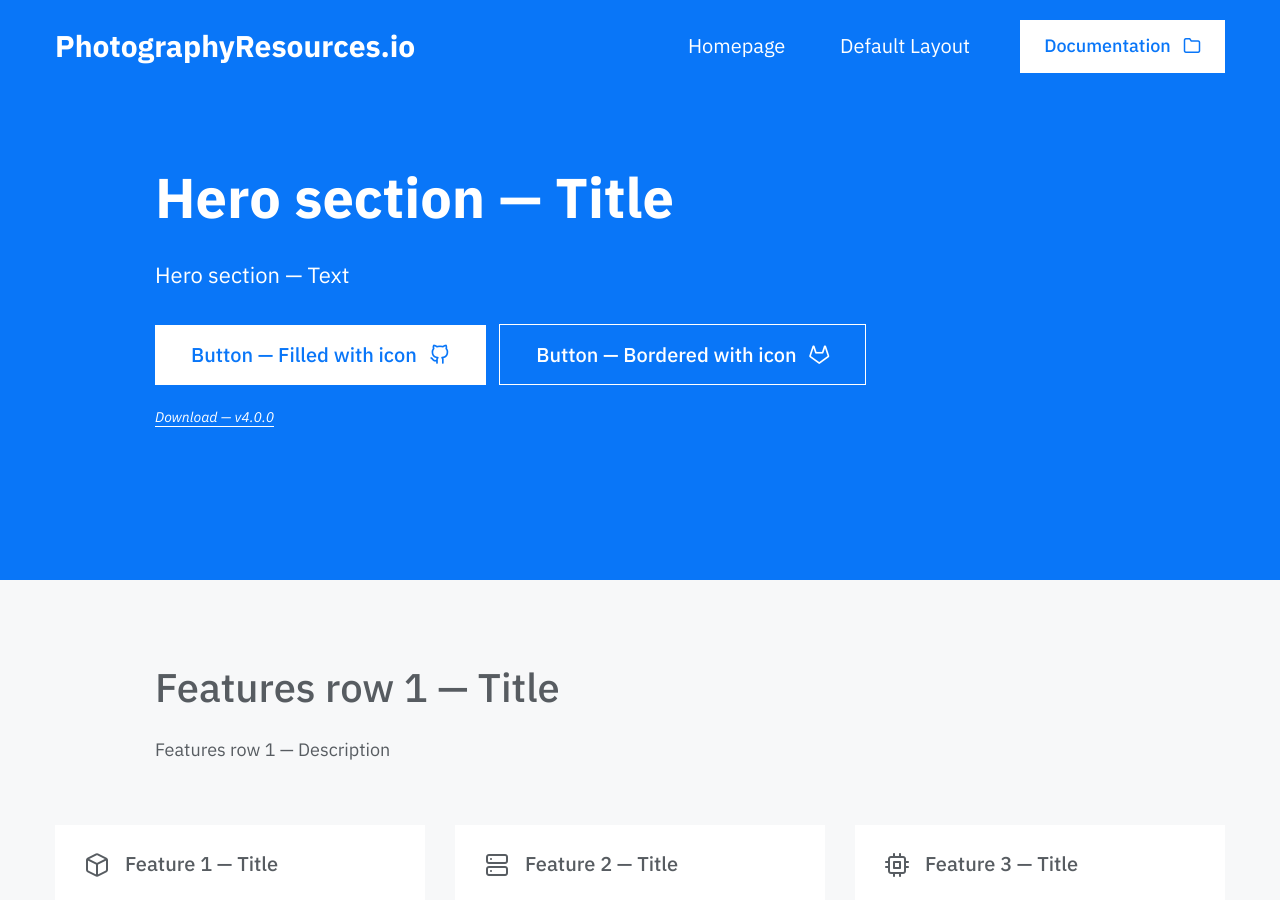
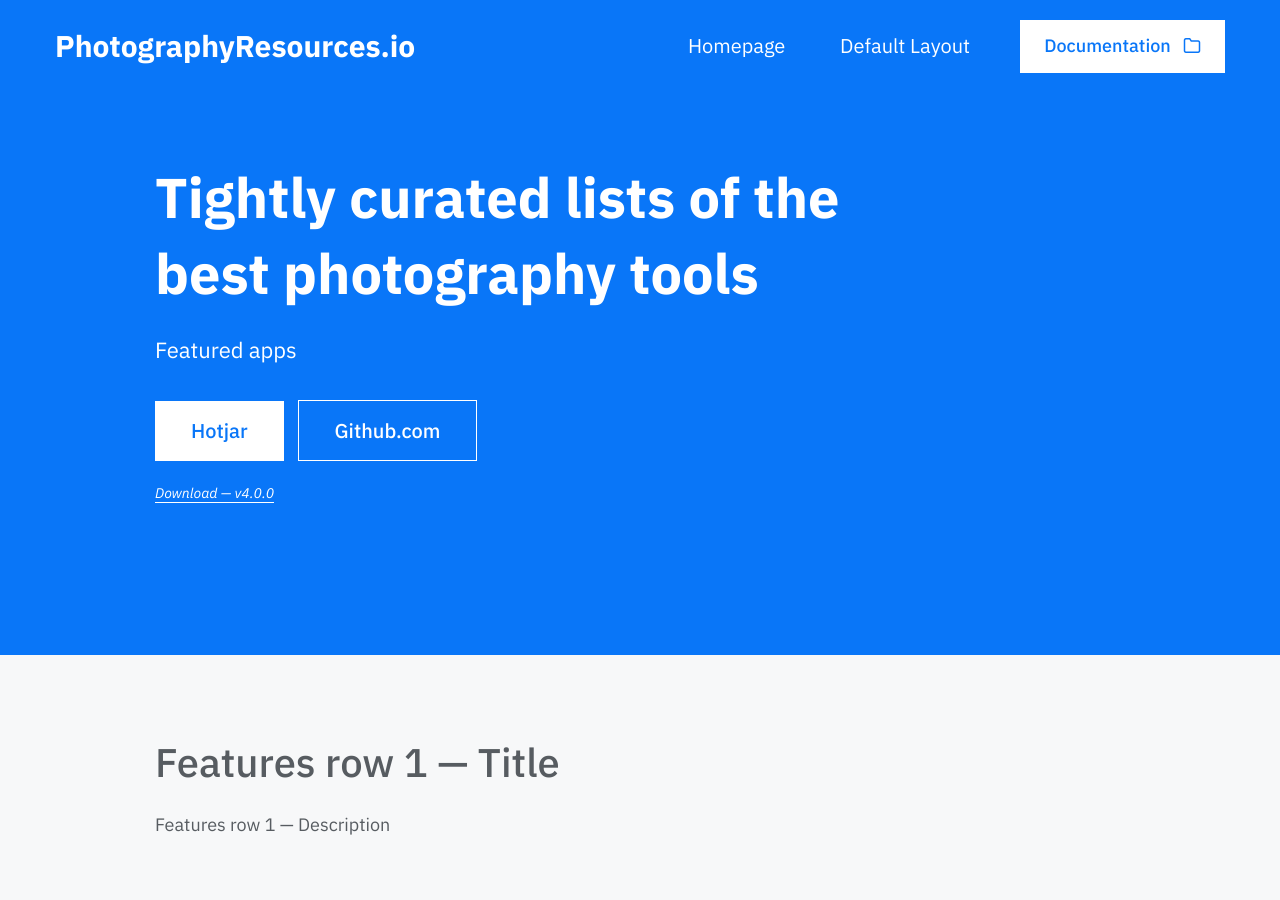
Before and after one commit to trollsterin/trollsterin.github.io, a Jekyll site: the page built from index.md, in a window 1280 px wide and 900 px high. Built offline with Jekyll 4.4.1, drawn with Linux system fonts in a browser that asks for light colours; some web fonts are replaced.

Commit message:
update homepage header

```diff
--- a/index.md
+++ b/index.md
@@ -7,20 +7,20 @@ keywords: # Define keywords for search engines
 
 # Hero section
 hero:
-    title: Hero section — Title
-    text: Hero section — Text
+    title: Tightly curated lists of the best photography tools
+    text: Featured apps
     background_image: # Paste image URL to display image in background of hero section
     buttons: # Add buttons below, there are examples with all available options
-        - label: Button — Filled with icon
-          url: http://example.com
+        - label: Hotjar
+          url: http://hotjar.com
           external_url: true # Set to "false" if you're pointing to inner page
           style: filled # Choose style: "filled" or "bordered"
-          icon: github # Choose from 266 icons in "Feather" icon set, list of all icons is available here - https://feathericons.com
-        - label: Button — Bordered with icon
-          url: /documentation
-          external_url: false
+          icon:  # Choose from 266 icons in "Feather" icon set, list of all icons is available here - https://feathericons.com
+        - label: Github.com
+          url: https://www.github.com
+          external_url: true
           style: bordered
-          icon: gitlab
+          icon:
     download_link: # Set small download link placed below buttons
         label: Download — v4.0.0
         url: https://example.com
```
